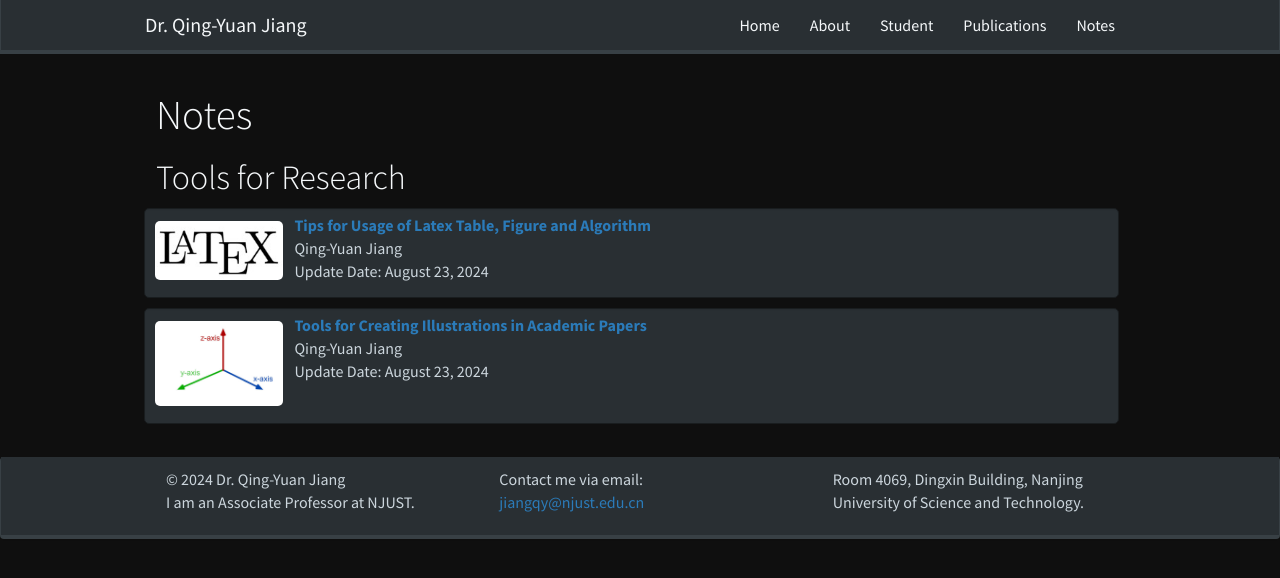
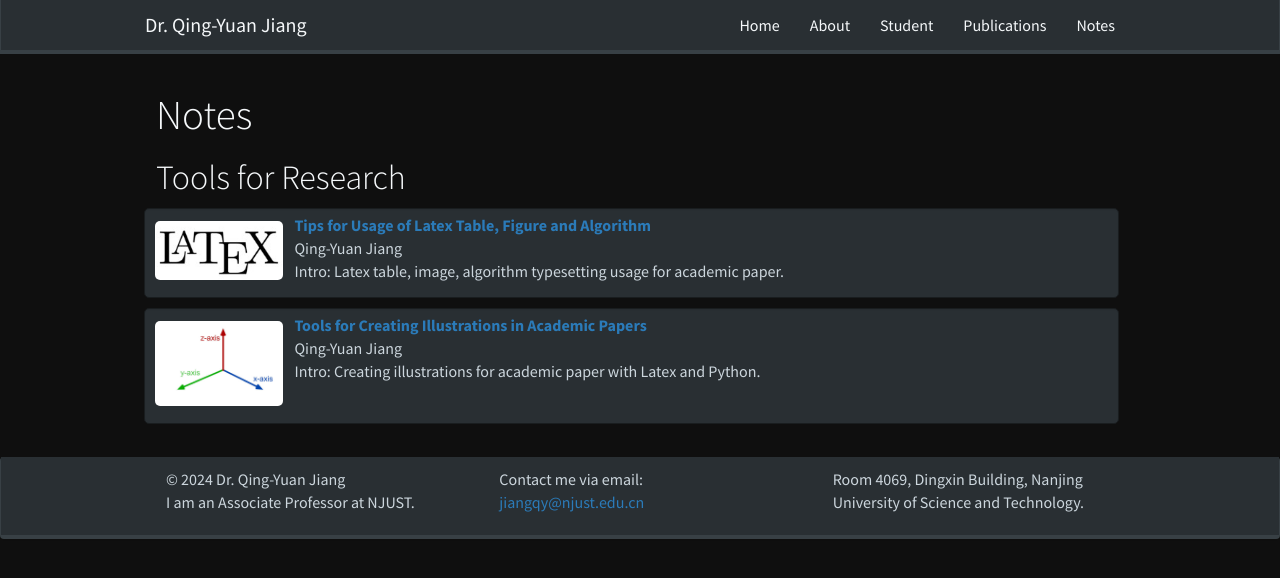
Before and after one commit to jiangqy/jiangqy.github.io, a Jekyll site: the page built from _pages/notes.md, in a window 1280 px wide. Shown: the top 578 px of the page. Built offline with Jekyll 4.4.1, drawn with Linux system fonts in a browser that asks for light colours; nearby versions of some CDN libraries; a style sheet for code colours, icons or effects is not loaded.

Commit message:
update tips

```diff
--- a/_notes/tips.md
+++ b/_notes/tips.md
@@ -6,6 +6,7 @@ image: tips.jpg
 title: "Tips for Usage of Latex Table, Figure and Algorithm"
 authors: Qing-Yuan Jiang
 type: tool
+intro: Latex table, image, algorithm typesetting usage for academic paper.
 ---
 
 # Tips for Usage of Latex Table, Figure and Algorithm
--- a/_notes/tools.md
+++ b/_notes/tools.md
@@ -6,6 +6,7 @@ image: tools.jpg
 title: "Tools for Creating Illustrations in Academic Papers"
 authors: Qing-Yuan Jiang
 type: tool
+intro: Creating illustrations for academic paper with Latex and Python.
 ---
 
 # Tools for Creating Illustrations in Academic Papers
--- a/_pages/notes.md
+++ b/_pages/notes.md
@@ -20,7 +20,7 @@ permalink: /notes/
   <li class="flex-item2">
     <a href="{{ note.link }}" target="_blank"><strong>{{ note.title }}</strong></a>
     <br/>{{ note.authors }}
-    <br/>Update Date: {{ site.time | date: '%B %d, %Y' }}
+    <br/>Intro: {{ note.intro }}
   </li>
   </ul>
   </div>
```
